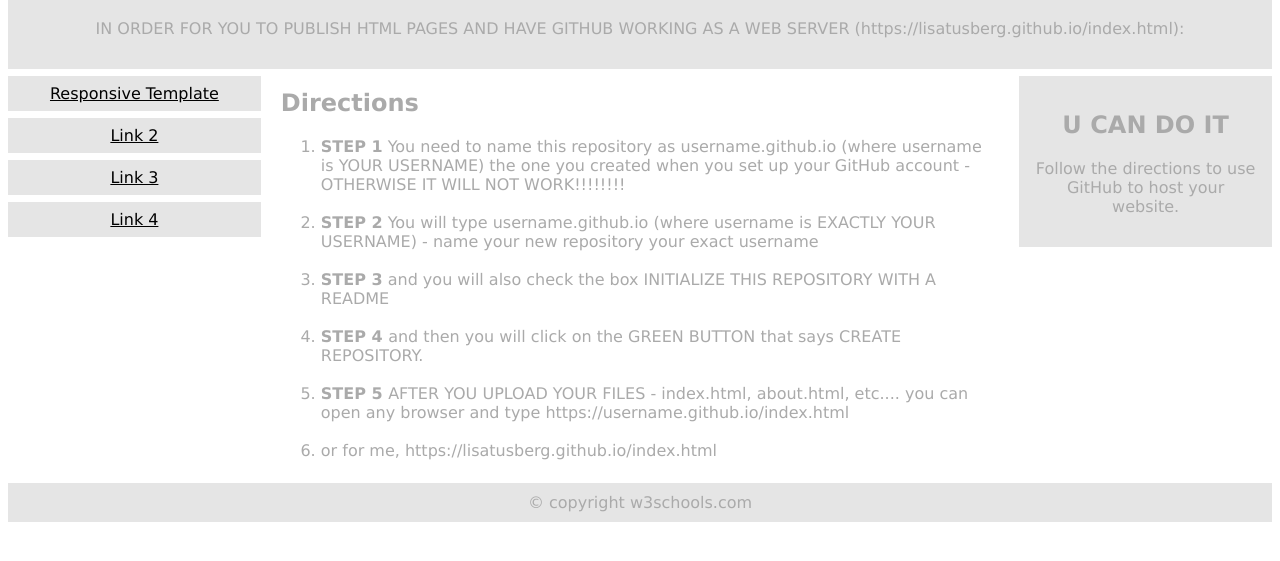
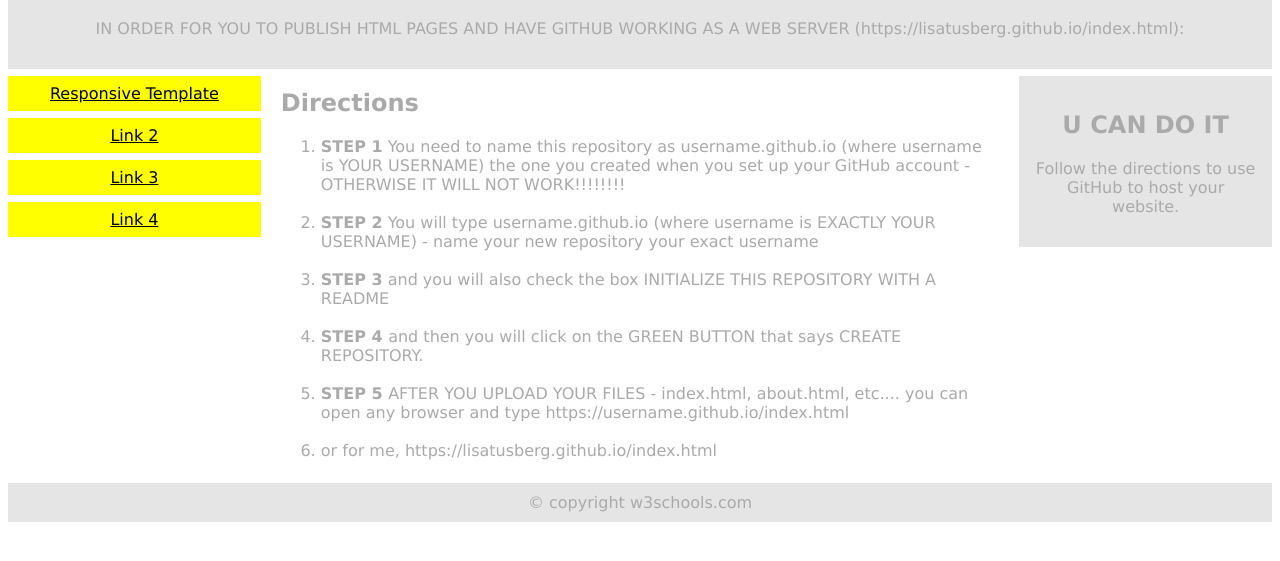
Before and after one commit to lisatusberg/lisatusberg.github.io, a plain HTML site: page index.html in a window 1280 px wide. Shown: the part 85-646 px from the top of the page. Drawn offline with Linux system fonts and the light colour scheme.

Commit message:
Update index.html

```diff
--- a/index.html
+++ b/index.html
@@ -12,7 +12,7 @@
   text-align:center;
 }
 .menu a {
-  background-color:#e5e5e5;
+  background-color:yellow;
   padding:8px;
   margin-top:7px;
   display:block;
```
